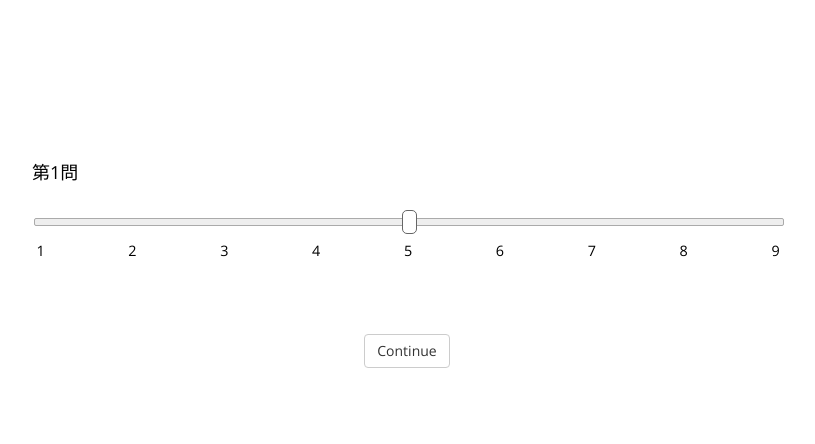
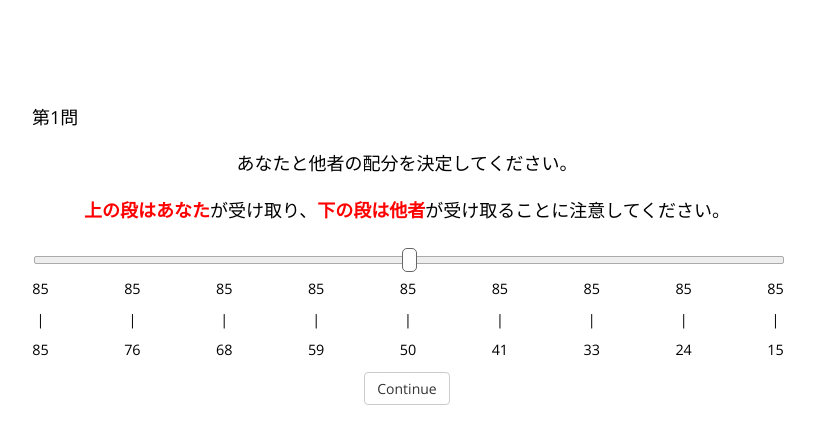
Before and after one commit to Mizuho-Harada/2023sotsuron, a plain HTML site: page index.html in a window 1280 px wide. Shown: the part 196-640 px from the top of the page, without its empty margins (233-1048 px from the left). Drawn offline with Linux system fonts and the light colour scheme.

Commit message:
html_conducted

```diff
--- a/index.html
+++ b/index.html
@@ -13,14 +13,24 @@
 </body>
 <script>
 
-    const jsPsych = initJsPsych();
+    const jsPsych = initJsPsych({
+      on_finish: () => {
+        jsPsych.data.displayData();
+      },
+    });
 
     const slider_1 = {
         type: jsPsychHtmlSliderResponse,
-        stimulus: `<div style="width=500px; float: left;">
-            <p>第1問</p>
+        stimulus: `<div style="width=500px;">
+                <p style="text-align: left">第1問</p>
+            <div style="width=240px;">
+                <p>あなたと他者の配分を決定してください。</p>
+            <div style="width=240px;">
+                <p><strong><font color="red">上の段はあなた</font></strong>が受け取り、<strong><font color="red">下の段は他者</font></strong>が受け取ることに注意してください。</p>
+            </div>
+            </div>
             </div>`,
-        labels: ['1','2','3','4','5','6','7','8','9',],
+        labels: ['85</br>|</br>85','85</br>|</br>76','85</br>|</br>68','85</br>|</br>59','85</br>|</br>50','85</br>|</br>41','85</br>|</br>33','85</br>|</br>24','85</br>|</br>15'],
         min: 0,
         max: 100,
         start: 50,
@@ -31,10 +41,16 @@
 
     const slider_2 = {
         type: jsPsychHtmlSliderResponse,
-        stimulus: `<div style="width=500px; float: left;">
-            <p>第2問</p>
+        stimulus: `<div style="width=500px;">
+                <p style="text-align: left">第2問</p>
+            <div style="width=240px;">
+                <p>あなたと他者の配分を決定してください。</p>
+            <div style="width=240px;">
+                <p><strong><font color="red">上の段はあなた</font></strong>が受け取り、<strong><font color="red">下の段は他者</font></strong>が受け取ることに注意してください。</p>
+            </div>
+            </div>
             </div>`,
-        labels: ['1','2','3','4','5','6','7','8','9',],
+        labels: ['85</br>|</br>15','87</br>|</br>19','89</br>|</br>24','91</br>|</br>28','93</br>|</br>33','94</br>|</br>37','96</br>|</br>41','98</br>|</br>46','100</br>|</br>50'],
         min: 0,
         max: 100,
         start: 50,
@@ -45,10 +61,16 @@
 
     const slider_3 = {
         type: jsPsychHtmlSliderResponse,
-        stimulus: `<div style="width=500px; float: left;">
-            <p>第3問</p>
+        stimulus: `<div style="width=500px;">
+                <p style="text-align: left">第3問</p>
+            <div style="width=240px;">
+                <p>あなたと他者の配分を決定してください。</p>
+            <div style="width=240px;">
+                <p><strong><font color="red">上の段はあなた</font></strong>が受け取り、<strong><font color="red">下の段は他者</font></strong>が受け取ることに注意してください。</p>
+            </div>
+            </div>
             </div>`,
-        labels: ['1','2','3','4','5','6','7','8','9',],
+        labels: ['50</br>|</br>100','54</br>|</br>98','59</br>|</br>96','63</br>|</br>94','68</br>|</br>93','72</br>|</br>91','76</br>|</br>89','81</br>|</br>87','85</br>|</br>85'],
         min: 0,
         max: 100,
         start: 50,
@@ -59,10 +81,16 @@
 
     const slider_4 = {
         type: jsPsychHtmlSliderResponse,
-        stimulus: `<div style="width=500px; float: left;">
-            <p>第4問</p>
+        stimulus: `<div style="width=500px;">
+                <p style="text-align: left">第4問</p>
+            <div style="width=240px;">
+                <p>あなたと他者の配分を決定してください。</p>
+            <div style="width=240px;">
+                <p><strong><font color="red">上の段はあなた</font></strong>が受け取り、<strong><font color="red">下の段は他者</font></strong>が受け取ることに注意してください。</p>
+            </div>
+            </div>
             </div>`,
-        labels: ['1','2','3','4','5','6','7','8','9',],
+        labels: ['50</br>|</br>100','54</br>|</br>89','59</br>|</br>79','63</br>|</br>68','68</br>|</br>58','72</br>|</br>47','76</br>|</br>36','81</br>|</br>26','85</br>|</br>15'],
         min: 0,
         max: 100,
         start: 50,
@@ -73,10 +101,16 @@
 
     const slider_5 = {
         type: jsPsychHtmlSliderResponse,
-        stimulus: `<div style="width=500px; float: left;">
-            <p>第5問</p>
+        stimulus: `<div style="width=500px;">
+                <p style="text-align: left">第5問</p>
+            <div style="width=240px;">
+                <p>あなたと他者の配分を決定してください。</p>
+            <div style="width=240px;">
+                <p><strong><font color="red">上の段はあなた</font></strong>が受け取り、<strong><font color="red">下の段は他者</font></strong>が受け取ることに注意してください。</p>
+            </div>
+            </div>
             </div>`,
-        labels: ['1','2','3','4','5','6','7','8','9',],
+        labels: ['100</br>|</br>50','94</br>|</br>56','88</br>|</br>63','81</br>|</br>69','75</br>|</br>75','69</br>|</br>81','63</br>|</br>88','56</br>|</br>94','50</br>|</br>100'],
         min: 0,
         max: 100,
         start: 50,
@@ -87,10 +121,16 @@
 
     const slider_6 = {
         type: jsPsychHtmlSliderResponse,
-        stimulus: `<div style="width=500px; float: left;">
-            <p>第6問</p>
+        stimulus: `<div style="width=500px;">
+                <p style="text-align: left">第6問</p>
+            <div style="width=240px;">
+                <p>あなたと他者の配分を決定してください。</p>
+            <div style="width=240px;">
+                <p><strong><font color="red">上の段はあなた</font></strong>が受け取り、<strong><font color="red">下の段は他者</font></strong>が受け取ることに注意してください。</p>
+            </div>
+            </div>
             </div>`,
-        labels: ['1','2','3','4','5','6','7','8','9',],
+        labels: ['100</br>|</br>50','98</br>|</br>54','96</br>|</br>59','94</br>|</br>63','93</br>|</br>68','91</br>|</br>72','89</br>|</br>76','87</br>|</br>81','85</br>|</br>85'],
         min: 0,
         max: 100,
         start: 50,
```
